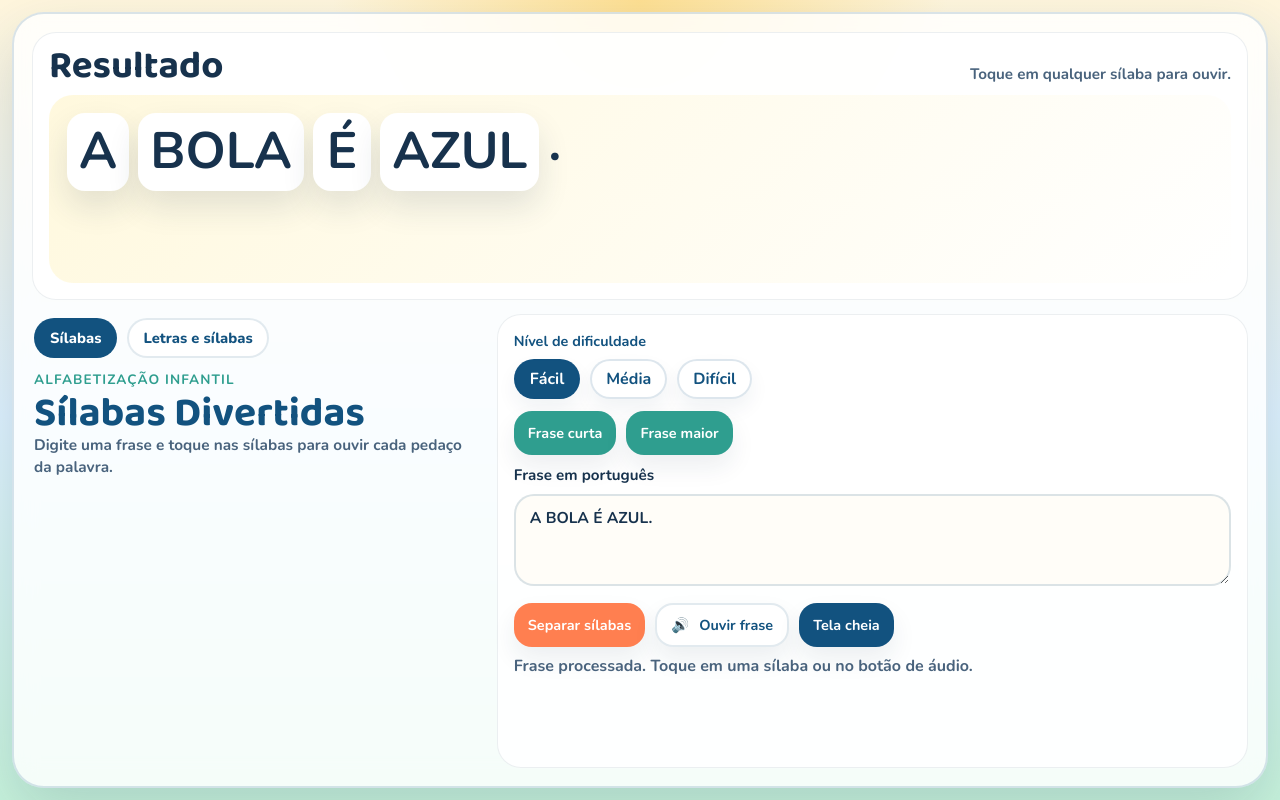
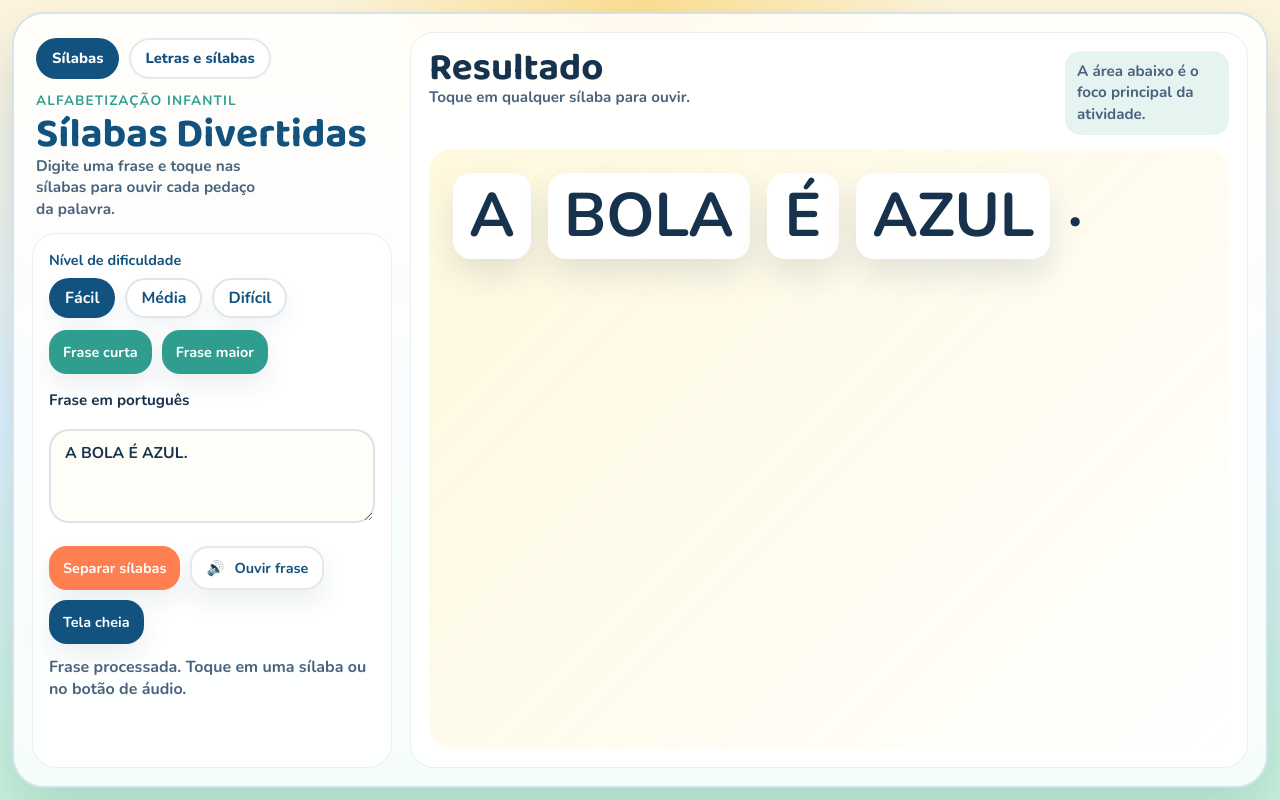
Before and after one commit to professor-rafael-selvagio/silabas, a website built with Vite: page index.html in a window 1280 px wide. Built offline with nearby package versions, Linux system fonts and the light colour scheme; what hypher would draw is missing.

Commit message:
Refina interface de silabas e completa alfabeto

```diff
--- a/index.html
+++ b/index.html
@@ -15,6 +15,7 @@
   <body>
     <div class="app-shell">
       <main class="app-card">
+        <aside class="sidebar">
           <section class="hero">
             <nav class="top-nav" aria-label="Atividades">
               <a class="nav-link is-current" href="./index.html">Sílabas</a>
@@ -73,11 +74,15 @@
             </div>
             <p id="status" class="status">Toque em "Separar sílabas" para atualizar a frase.</p>
           </section>
+        </aside>
 
         <section class="output-panel">
           <div class="panel-header">
+            <div>
               <h2>Resultado</h2>
               <p>Toque em qualquer sílaba para ouvir.</p>
+            </div>
+            <p class="panel-tip">A área abaixo é o foco principal da atividade.</p>
           </div>
           <div id="output" class="output" aria-live="polite"></div>
         </section>
--- a/letras.js
+++ b/letras.js
@@ -8,9 +8,9 @@ const syllablesButton = document.querySelector("#syllables-btn");
 
 const letters = [
   "A", "B", "C", "D", "E", "F", "G",
-  "H", "I", "J", "L", "M", "N", "O",
-  "P", "Q", "R", "S", "T", "U", "V",
-  "X", "Z",
+  "H", "I", "J", "K", "L", "M", "N",
+  "O", "P", "Q", "R", "S", "T", "U",
+  "V", "W", "X", "Y", "Z",
 ];
 
 const syllableRows = [
--- a/style.css
+++ b/style.css
@@ -14,6 +14,7 @@
   --secondary: #2f9e8f;
   --ink-soft: #49637d;
   --shadow: 0 24px 60px rgba(23, 50, 77, 0.16);
+  --sidebar-width: minmax(300px, 360px);
 }
 
 * {
@@ -47,23 +48,31 @@ textarea {
   box-shadow: var(--shadow);
   padding: 18px;
   display: grid;
-  gap: 14px;
-  grid-template-columns: minmax(280px, 0.75fr) minmax(320px, 1.25fr);
-  grid-template-areas:
-    "output output"
-    "hero controls";
+  gap: 18px;
+  grid-template-columns: var(--sidebar-width) minmax(0, 1fr);
+  grid-template-areas: "sidebar output";
   align-items: stretch;
   overflow: hidden;
 }
 
+.sidebar {
+  grid-area: sidebar;
+  min-width: 0;
+  display: grid;
+  grid-template-rows: auto 1fr;
+  gap: 14px;
+  min-height: 0;
+}
+
 .hero {
-  grid-area: hero;
-  padding: 4px 2px;
+  padding: 6px 4px 0;
 }
 
 .controls {
-  grid-area: controls;
   min-width: 0;
+  display: grid;
+  align-content: start;
+  gap: 10px;
 }
 
 .top-nav {
@@ -118,6 +127,7 @@ textarea {
 
 .hero-copy {
   font-size: 0.96rem;
+  max-width: 24ch;
 }
 
 .controls,
@@ -134,16 +144,16 @@ textarea {
   min-height: 0;
   display: grid;
   grid-template-rows: auto 1fr;
-  padding: 16px;
+  padding: 18px;
   overflow: hidden;
 }
 
 .panel-header {
   display: flex;
-  align-items: end;
+  align-items: start;
   justify-content: space-between;
   gap: 16px;
-  margin-bottom: 10px;
+  margin-bottom: 14px;
 }
 
 .panel-header h2 {
@@ -154,6 +164,13 @@ textarea {
   font-size: 0.95rem;
 }
 
+.panel-tip {
+  max-width: 18ch;
+  padding: 10px 12px;
+  border-radius: 16px;
+  background: rgba(47, 158, 143, 0.12);
+}
+
 .input-label {
   display: block;
   margin-bottom: 8px;
@@ -161,7 +178,7 @@ textarea {
 }
 
 .difficulty-panel {
-  margin-bottom: 12px;
+  margin-bottom: 2px;
 }
 
 .difficulty-title {
@@ -207,8 +224,8 @@ textarea {
   border-radius: 20px;
   padding: 12px 14px;
   resize: vertical;
-  min-height: 64px;
-  max-height: 92px;
+  min-height: 78px;
+  max-height: 110px;
   font-size: 0.98rem;
   color: #17324d;
   background: #fffdf8;
@@ -224,11 +241,11 @@ textarea:focus {
   display: flex;
   flex-wrap: wrap;
   gap: 10px;
-  margin: 10px 0 8px;
+  margin: 6px 0 2px;
 }
 
 .button-row-top {
-  margin: 0 0 10px;
+  margin: 0 0 6px;
 }
 
 .primary-btn,
@@ -290,14 +307,14 @@ textarea:focus {
     linear-gradient(135deg, rgba(255, 247, 214, 0.82), rgba(255, 255, 255, 0.92)),
     #fff;
   border-radius: 24px;
-  padding: 18px;
-  font-size: clamp(2rem, 4vw, 3.8rem);
-  line-height: 1.2;
+  padding: 24px;
+  font-size: clamp(2.4rem, 4.8vw, 5.2rem);
+  line-height: 1.08;
   display: flex;
   flex-wrap: wrap;
   align-items: flex-start;
   align-content: flex-start;
-  gap: 10px 0;
+  gap: 16px 0;
   text-transform: uppercase;
   overflow: auto;
   overflow-wrap: anywhere;
@@ -306,15 +323,15 @@ textarea:focus {
 .word {
   display: inline-flex;
   align-items: center;
-  margin-right: 0.18em;
+  margin-right: 0.28em;
   max-width: 100%;
   flex-wrap: wrap;
 }
 
 .syllable {
-  min-width: 58px;
-  min-height: 58px;
-  padding: 8px 12px;
+  min-width: 72px;
+  min-height: 78px;
+  padding: 10px 16px;
   background: #ffffff;
   color: #17324d;
   font-size: 1em;
@@ -323,12 +340,13 @@ textarea:focus {
 
 .hyphen {
   color: var(--accent-dark);
-  padding: 0 4px;
+  padding: 0 8px;
 }
 
 .placeholder {
   margin: 0;
   color: #7890a6;
+  max-width: 18ch;
 }
 
 @media (max-width: 980px) {
@@ -345,17 +363,25 @@ textarea:focus {
   .app-card {
     grid-template-columns: 1fr;
     grid-template-areas:
-      "output"
-      "hero"
-      "controls";
+      "sidebar"
+      "output";
     height: auto;
     min-height: calc(100vh - 24px);
     overflow: visible;
   }
 
+  .sidebar {
+    grid-template-rows: auto;
+  }
+
+  .hero-copy,
+  .panel-tip {
+    max-width: none;
+  }
+
   .output {
     min-height: 320px;
-    font-size: clamp(1.8rem, 7vw, 3.2rem);
+    font-size: clamp(2rem, 7vw, 3.6rem);
   }
 }
 
@@ -375,6 +401,10 @@ textarea:focus {
     flex-direction: column;
   }
 
+  .panel-tip {
+    width: 100%;
+  }
+
   .button-row > * {
     width: 100%;
     justify-content: center;
@@ -391,7 +421,7 @@ textarea:focus {
   }
 
   .syllable {
-    min-width: 52px;
-    min-height: 52px;
+    min-width: 56px;
+    min-height: 58px;
   }
 }
```
Lines whose indentation alone changed are shown as unchanged.
